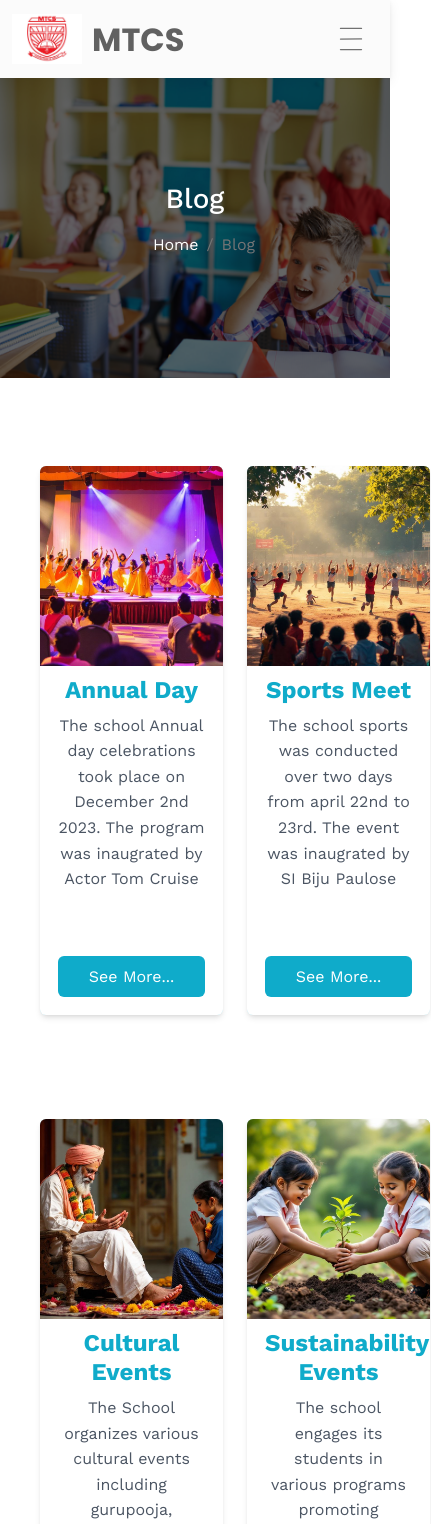
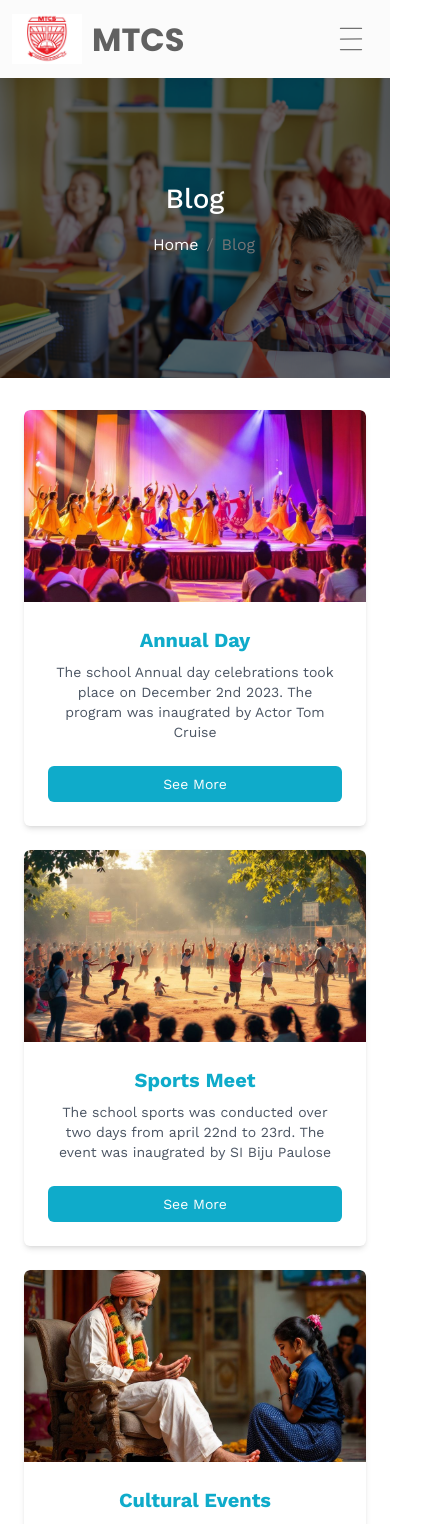
Before and after one commit to vidyajobin/MTCS-School, a React (Create React App) app: page /blog in a window 390 px wide. Shown: the top 1524 px of the page, 431 px wide, since content can reach past the window. Built offline with nearby package versions, Linux system fonts and the light colour scheme.

Commit message:
responsiveness of blog page fixed

```diff
--- a/src/components/BlogCard.js
+++ b/src/components/BlogCard.js
@@ -3,23 +3,36 @@ import { Link } from "react-router-dom";
 
 const BlogCard = ({ image, heading, text, url }) => {
   return (
-    <div>
-      <div className="w-full sm:w-[80%] lg:w-[83%] m-10 shadow-md hover:shadow-none z-0 bg-white rounded-md relative cursor-pointer group before:absolute before:top-0 hover:before:top-[10px] before:left-0 hover:before:left-[-10px] before:w-full before:h-full before:rounded-md before:bg-[#c0e6ed] before:transition-all before:duration-300 before:z-[-1] after:w-full after:h-full after:absolute after:top-0 hover:after:top-[20px] after:left-0 hover:after:left-[-20px] after:rounded-md after:bg-[#d4f2f7] after:z-[-2] after:transition-all after:duration-500">
+    <div className="w-full">
+      <div className="w-full shadow-md hover:shadow-lg transition-all duration-300 bg-white rounded-md relative group overflow-hidden">
         <img
           src={image}
-          alt="animated_card"
-          className="w-full h-[200px] rounded-t-md object-cover
-"
+          alt="blog card"
+          className="w-full h-48 md:h-56 object-cover rounded-t-md transform transition-transform duration-300 group-hover:scale-105"
         />
-        <div className="p-[18px] pt-2.5 bg-white rounded-b-md">
-          <h3 className="text-[1.5rem] font-bold text-[#0FABCA]">{heading}</h3>
-          <p className="text-[1rem] font-[400] text-gray-600">{text}</p>
-          <Link to={url}>
-            <button className="w-full py-2 px-4 hover:bg-[#c0e6ed] hover:text-black text-[1rem] transition-all duration-300 bg-[#0FABCA] text-white rounded-md mt-5">
-              See More...
+        <div className="p-4 md:p-5">
+          <h3 className="text-xl md:text-2xl font-bold text-[#0FABCA] mb-2">
+            {heading}
+          </h3>
+          <p className="text-sm md:text-base text-gray-600 mb-4">
+            {text}
+          </p>
+          <Link to={url} className="block">
+            <button className="w-full py-2 px-4 bg-[#0FABCA] text-white rounded-md
+              hover:bg-[#0FABCA]/90 transition-colors duration-300
+              text-sm md:text-base">
+              See More
             </button>
           </Link>
         </div>
+
+        {/* Decorative background effect */}
+        <div
+          className="absolute top-0 left-0 w-full h-full bg-[#c0e6ed]
+          opacity-0 group-hover:opacity-20
+          transition-opacity duration-300
+          pointer-events-none z-0"
+        />
       </div>
     </div>
   );
--- a/src/pages/Blog.js
+++ b/src/pages/Blog.js
@@ -2,26 +2,34 @@ import React from 'react'
 import BreadCrumb from '../components/BreadCrumb'
 import BlogCard from '../components/BlogCard'
 import Footer from '../components/Footer'
-// import image from "/an_image_of_annual_day_celebrations_of_an_indian_s.png"
 
 const Blog = ({show=true}) => {
  const cardinfo=[
   {image:"/images/an_image_of_annual_day_celebrations_of_an_indian_s.png",heading:"Annual Day",text:"The school Annual day celebrations took place on December 2nd 2023. The program was inaugrated by Actor Tom Cruise",url:"/annualday"},
   {image:"/images/an_image_of_a_sports_meet_in_an_indian_school._the (1).png",heading:"Sports Meet",text:"The school sports was conducted over two days from april 22nd to 23rd. The event was inaugrated by SI Biju Paulose",url:"/sportsday"},
   {image:"/images/an_image_of_an_indian_teacher_sitting_in_a_chair_a (1).png",heading:"Cultural Events",text:"The School organizes various cultural events including gurupooja, mathrupooja and all other major cultural activities",url:"/culturalevents"},
-  {image:"/images/an_image_of_two_indian_students_planting_a_tree_as.png",heading:"Sustainability Events",text:"The school engages its students in various programs promoting sustainable development including environment day celebrations,swatchh bharat awareness programmes and others among many",url:"/sustainabilityevents"}];
+  {image:"/images/an_image_of_two_indian_students_planting_a_tree_as.png",heading:"Sustainability Events",text:"The school engages in various programs promoting sustainable development including environment day celebrations,swatchh bharat awareness programmes and others among many",url:"/sustainabilityevents"}];
 
   return (
-    <div className='blog-container'>
-        {show &&<BreadCrumb pagename={'Blog'}/>}
-        <div className='blog-card-container grid grid-cols-2 gap-4 mt-5'>
-        <BlogCard image={cardinfo[0].image} heading={cardinfo[0].heading} text={cardinfo[0].text} url={cardinfo[0].url}/>
-        <BlogCard image={cardinfo[1].image} heading={cardinfo[1].heading} text={cardinfo[1].text} url={cardinfo[1].url}/>
-        <BlogCard image={cardinfo[2].image} heading={cardinfo[2].heading} text={cardinfo[2].text} url={cardinfo[2].url}/>
-        <BlogCard image={cardinfo[3].image} heading={cardinfo[3].heading} text={cardinfo[3].text} url={cardinfo[3].url}/>
+    <>
+    {show && <BreadCrumb pagename={'Blog'}/>}
+    <div className='container mx-auto px-4'>
+
+        <div className='grid grid-cols-1 md:grid-cols-2 lg:grid-cols-4 gap-6 mt-8'>
+          {cardinfo.map((card, index) => (
+            <BlogCard
+              key={index}
+              image={card.image}
+              heading={card.heading}
+              text={card.text}
+              url={card.url}
+            />
+          ))}
         </div>
-        <Footer/>
+
     </div>
+    {show && <Footer/>}
+    </>
   )
 }
 
```
